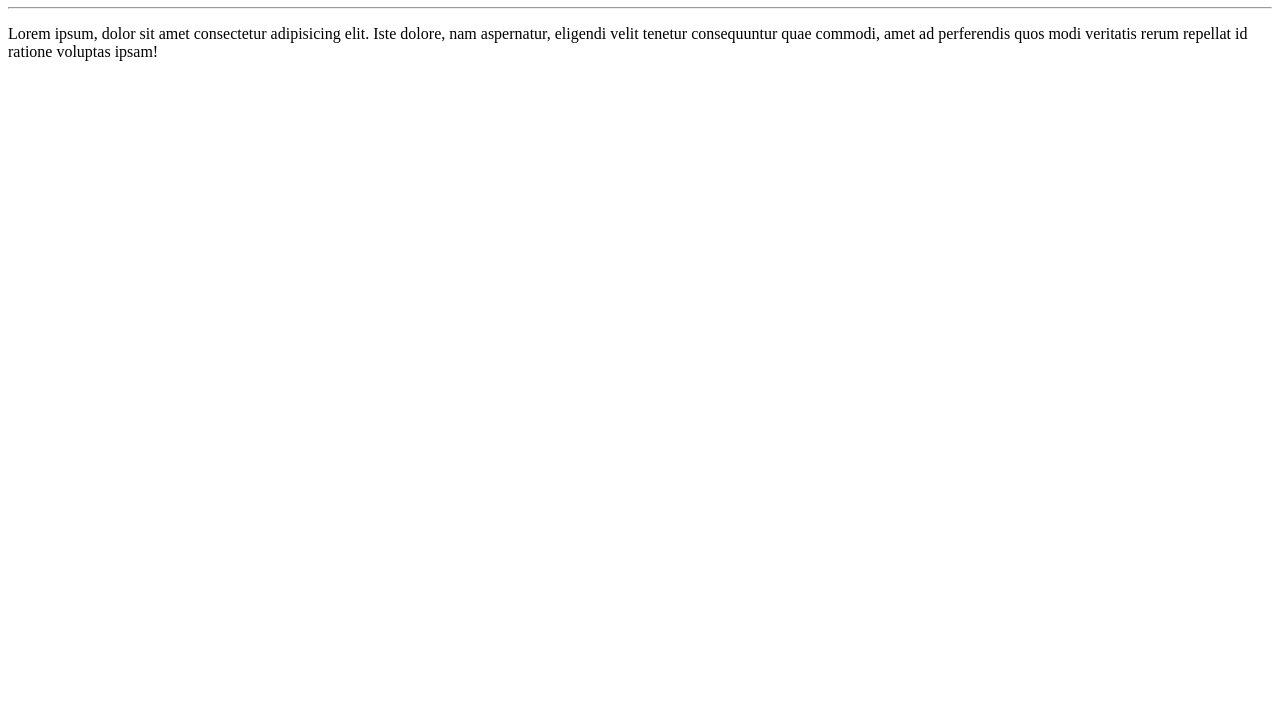
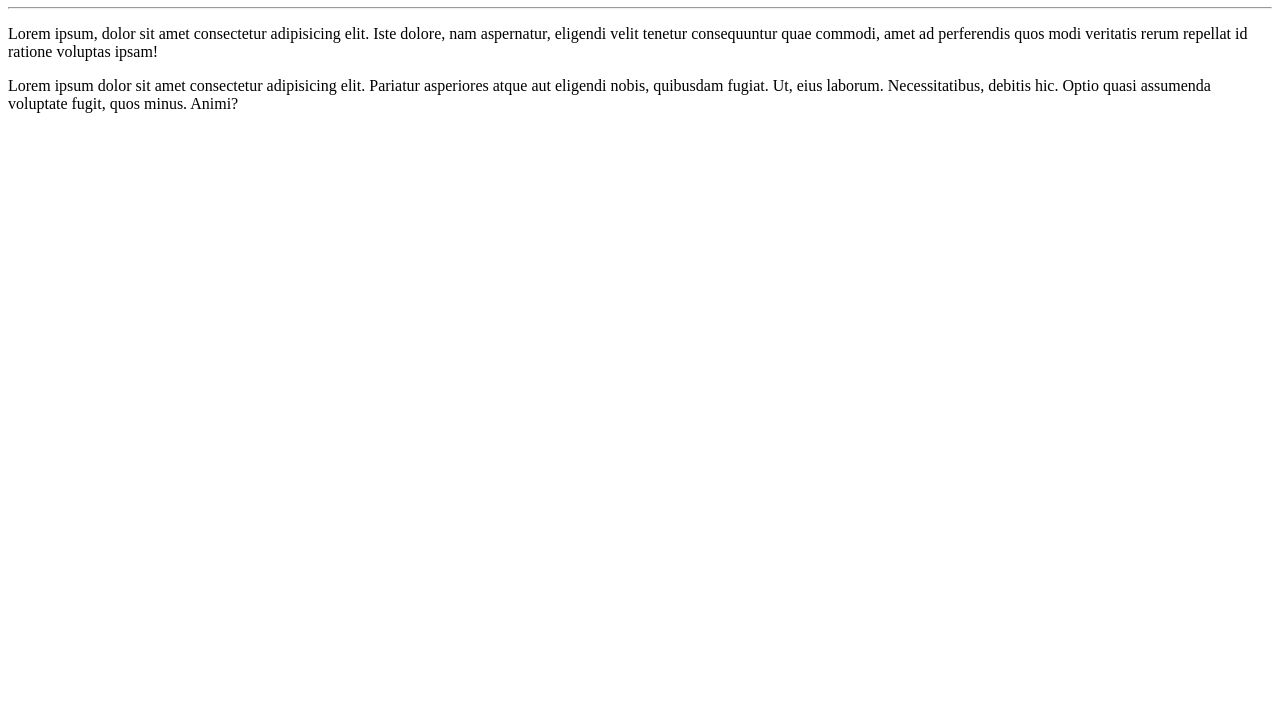
Before and after one commit to victorjmv/Ola-Mundo, a plain HTML site: page site-exemplo/index.html in a window 1280 px wide. Shown: the part 73-800 px from the top of the page. Drawn offline with Linux system fonts and the light colour scheme.

Commit message:
adicionado um paragrafo

```diff
--- a/site-exemplo/index.html
+++ b/site-exemplo/index.html
@@ -10,5 +10,6 @@
     <h1>Olá, Mundo!</h1>
     <hr>
     <p>Lorem ipsum, dolor sit amet consectetur adipisicing elit. Iste dolore, nam aspernatur, eligendi velit tenetur consequuntur quae commodi, amet ad perferendis quos modi veritatis rerum repellat id ratione voluptas ipsam!</p>
+    <p>Lorem ipsum dolor sit amet consectetur adipisicing elit. Pariatur asperiores atque aut eligendi nobis, quibusdam fugiat. Ut, eius laborum. Necessitatibus, debitis hic. Optio quasi assumenda voluptate fugit, quos minus. Animi?</p>
 </body>
 </html>
```
